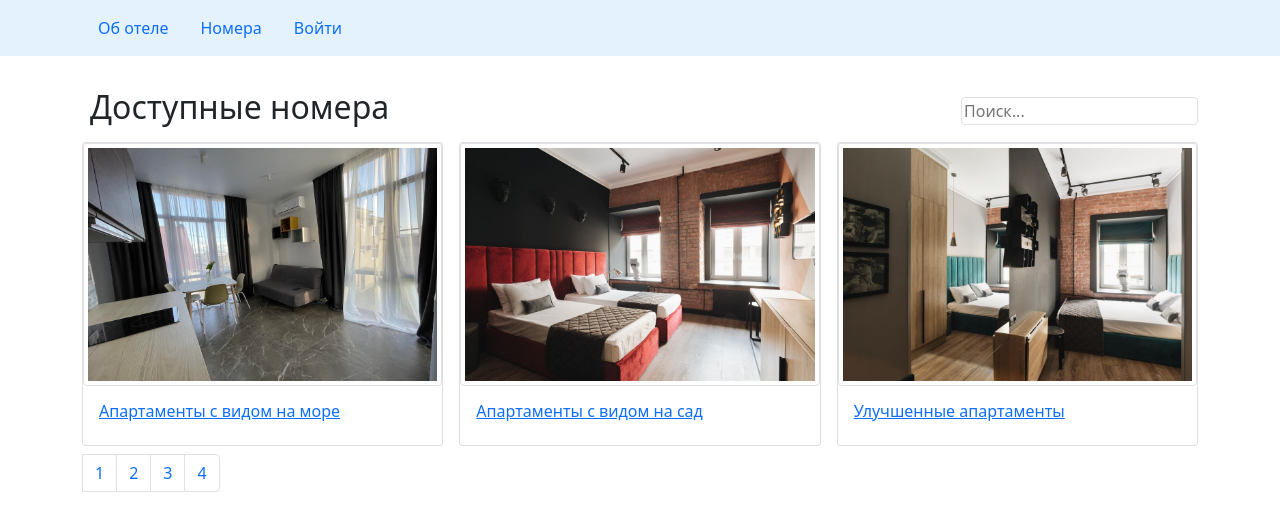
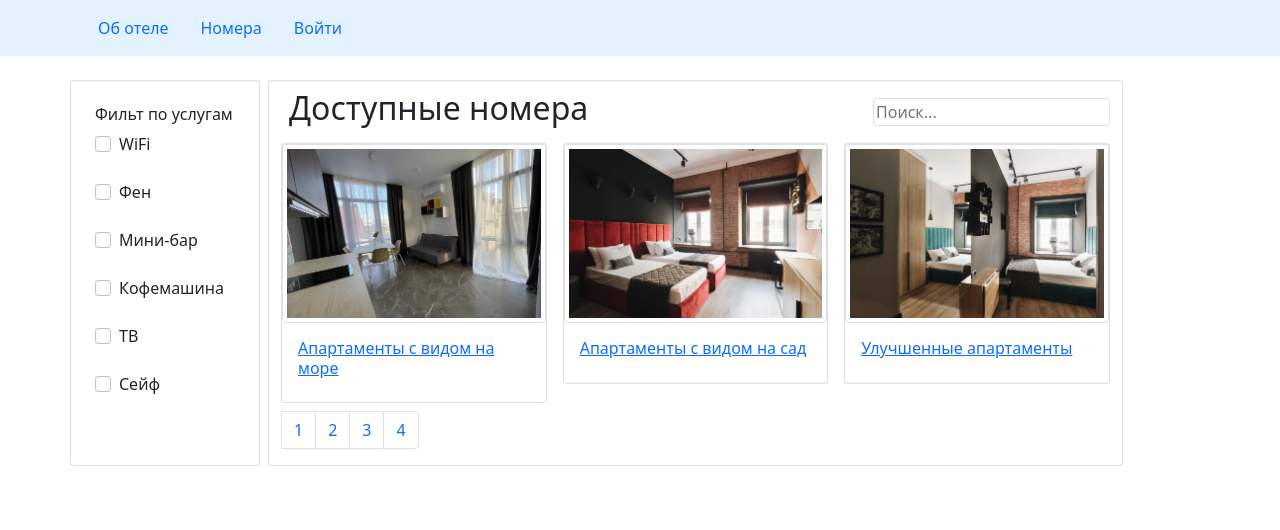
Before and after one commit to AlekseyGurev/best-family-apart, a React (Create React App) app: page /rooms in a window 1280 px wide. Shown: the top 530 px of the page. Built offline with nearby package versions, Linux system fonts and the light colour scheme.

Commit message:
add sort services

```diff
--- a/src/API/fake.api/rooms.api.js
+++ b/src/API/fake.api/rooms.api.js
@@ -45,6 +45,7 @@ const rooms = [
     _id: "1111",
     price: "5000",
     img: img1,
+    reserved: false,
     services: [services.bar, services.coffe, services.hairDryer],
     name: "Апартаменты с видом на море",
     text: "Номер оборудован кухней и обеденной зоной,что оставляет вам право выбора: утонуть в суете и шуме окружающих кафе или насладиться тишиной и уютом, оставшись в апартаментах с бокалом вина и хорошей книгой.Квартира расположена на втором этаже с видом на Олимпийский парк, вход по лестнице.",
@@ -53,6 +54,7 @@ const rooms = [
     _id: "2222",
     price: "4000",
     img: img5,
+    reserved: false,
     services: [
       services.bar,
       services.coffe,
@@ -67,13 +69,13 @@ const rooms = [
     _id: "3333",
     price: "8000",
     img: img7,
+    reserved: false,
     services: [
       services.bar,
       services.coffe,
       services.hairDryer,
       services.wifi,
       services.tv,
-      services.safe,
     ],
     name: "Улучшенные апартаменты",
     text: "Номер оборудован кухней и обеденной зоной,что оставляет вам право выбора: утонуть в суете и шуме окружающих кафе или насладиться тишиной и уютом, оставшись в апартаментах с бокалом вина и хорошей книгой.Квартира расположена на втором этаже с видом на Олимпийский парк, вход по лестнице.",
@@ -82,13 +84,8 @@ const rooms = [
     _id: "4444",
     price: "3000",
     img: img4,
-    services: [
-      services.bar,
-      services.coffe,
-      services.hairDryer,
-      services.wifi,
-      services.tv,
-    ],
+    reserved: false,
+    services: [services.bar, services.coffe, services.wifi, services.tv],
     name: "Одноместный номер",
     text: "Номер оборудован кухней и обеденной зоной,что оставляет вам право выбора: утонуть в суете и шуме окружающих кафе или насладиться тишиной и уютом, оставшись в апартаментах с бокалом вина и хорошей книгой.Квартира расположена на втором этаже с видом на Олимпийский парк, вход по лестнице.",
   },
@@ -96,6 +93,7 @@ const rooms = [
     _id: "5555",
     price: "5000",
     img: img2,
+    reserved: false,
     services: [services.bar, services.coffe, services.hairDryer],
     name: "Апартаменты с видом на море",
     text: "Номер оборудован кухней и обеденной зоной,что оставляет вам право выбора: утонуть в суете и шуме окружающих кафе или насладиться тишиной и уютом, оставшись в апартаментах с бокалом вина и хорошей книгой.Квартира расположена на втором этаже с видом на Олимпийский парк, вход по лестнице.",
@@ -104,13 +102,8 @@ const rooms = [
     _id: "6666",
     price: "4000",
     img: img6,
-    services: [
-      services.bar,
-      services.coffe,
-      services.hairDryer,
-      services.wifi,
-      services.tv,
-    ],
+    reserved: false,
+    services: [services.coffe, services.hairDryer, services.wifi, services.tv],
     name: "Апартаменты с видом на сад",
     text: "Номер оборудован кухней и обеденной зоной,что оставляет вам право выбора: утонуть в суете и шуме окружающих кафе или насладиться тишиной и уютом, оставшись в апартаментах с бокалом вина и хорошей книгой.Квартира расположена на втором этаже с видом на Олимпийский парк, вход по лестнице.",
   },
@@ -118,14 +111,8 @@ const rooms = [
     _id: "7777",
     price: "8000",
     img: img3,
-    services: [
-      services.bar,
-      services.coffe,
-      services.hairDryer,
-      services.wifi,
-      services.tv,
-      services.safe,
-    ],
+    reserved: false,
+    services: [services.bar, services.hairDryer, services.wifi, services.tv],
     name: "Улучшенные апартаменты",
     text: "Номер оборудован кухней и обеденной зоной,что оставляет вам право выбора: утонуть в суете и шуме окружающих кафе или насладиться тишиной и уютом, оставшись в апартаментах с бокалом вина и хорошей книгой.Квартира расположена на втором этаже с видом на Олимпийский парк, вход по лестнице.",
   },
@@ -133,6 +120,7 @@ const rooms = [
     _id: "8888",
     price: "3000",
     img: img8,
+    reserved: false,
     services: [
       services.bar,
       services.coffe,
@@ -147,6 +135,7 @@ const rooms = [
     _id: "9999",
     price: "5000",
     img: img9,
+    reserved: false,
     services: [services.bar, services.coffe, services.hairDryer],
     name: "Апартаменты с видом на море",
     text: "Номер оборудован кухней и обеденной зоной,что оставляет вам право выбора: утонуть в суете и шуме окружающих кафе или насладиться тишиной и уютом, оставшись в апартаментах с бокалом вина и хорошей книгой.Квартира расположена на втором этаже с видом на Олимпийский парк, вход по лестнице.",
@@ -155,12 +144,13 @@ const rooms = [
     _id: "1000",
     price: "4000",
     img: img10,
+    reserved: false,
     services: [
       services.bar,
       services.coffe,
-      services.hairDryer,
       services.wifi,
       services.tv,
+      services.safe,
     ],
     name: "Апартаменты с видом на сад",
     text: "Номер оборудован кухней и обеденной зоной,что оставляет вам право выбора: утонуть в суете и шуме окружающих кафе или насладиться тишиной и уютом, оставшись в апартаментах с бокалом вина и хорошей книгой.Квартира расположена на втором этаже с видом на Олимпийский парк, вход по лестнице.",
@@ -169,10 +159,10 @@ const rooms = [
     _id: "1",
     price: "1100",
     img: img11,
+    reserved: false,
     services: [
       services.bar,
       services.coffe,
-      services.hairDryer,
       services.wifi,
       services.tv,
       services.safe,
@@ -184,6 +174,7 @@ const rooms = [
     _id: "1200",
     price: "3000",
     img: img12,
+    reserved: false,
     services: [
       services.bar,
       services.coffe,
--- a/src/components/common/page/roomsListPage/roomsListPage.jsx
+++ b/src/components/common/page/roomsListPage/roomsListPage.jsx
@@ -6,15 +6,28 @@ import { paginate } from "../../../../utils/paginate";
 import { searchRoomLabel } from "../../../../utils/searchRoomLabel";
 import _ from "lodash";
 import SearchRooms from "../../searchRooms";
+import SortServicesList from "../../ui/sortServicesList/sortServicesList";
 
 const RoomsListPage = () => {
   const pageSize = 3;
   const [currentPage, setCurrentPage] = useState(1);
   const [searchRoom, setSearchRoom] = useState("");
   const [rooms, setRooms] = useState();
+  const [services, setServices] = useState();
   useEffect(() => {
     api.rooms.fetchAll().then((roomsData) => {
       setRooms(roomsData);
+    });
+  }, []);
+
+  useEffect(() => {
+    api.services.fetchAll().then((servicesData) => {
+      setServices(
+        Object.keys(servicesData).map((service) => ({
+          ...servicesData[service],
+          value: false,
+        }))
+      );
     });
   }, []);
 
@@ -22,26 +35,76 @@ const RoomsListPage = () => {
     setCurrentPage(pageIndex);
   };
 
-  if (rooms) {
+  if (rooms && services) {
     const filteredRoom =
       searchRoom !== ""
         ? rooms.filter((room) => searchRoomLabel(room.name, searchRoom))
         : rooms;
-    const count = filteredRoom.length;
+    let filterServicesRoom = [];
+    let filterService = services.filter((service) => service.value === true);
+
+    filteredRoom.forEach((room) => {
+      let roomCount = 0;
+      room.services.forEach((roomService) =>
+        filterService.forEach((service) => {
+          if (roomService.name === service.name) {
+            roomCount++;
+          }
+        })
+      );
+      if (roomCount === filterService.length) {
+        filterServicesRoom.push(room);
+      }
+    });
+
+    const count =
+      filterServicesRoom.length > 0
+        ? filterServicesRoom.length
+        : filteredRoom.length;
     const handleSearch = ({ target }) => {
       clearFilter();
       setSearchRoom(target.value);
     };
-    const roomsCrop = paginate(filteredRoom, currentPage, pageSize);
+    const roomsCrop = paginate(
+      filterServicesRoom.length > 0 ? filterServicesRoom : filteredRoom,
+      currentPage,
+      pageSize
+    );
     const clearFilter = () => {
       setSearchRoom("");
     };
+    const handleServicesSelect = (item) => {
+      setServices(
+        services.map((service) =>
+          service.name === item.name
+            ? { ...service, value: item.value }
+            : service
+        )
+      );
+    };
     return (
       <div className="container">
+        <div class="row">
+          <div class="card col-sm-2 p-2">
+            {services && (
+              <SortServicesList
+                itemSelect={handleServicesSelect}
+                services={services}
+              />
+            )}
+          </div>
+          <div class="card col-sm-9 mx-2">
             <div className="d-flex justify-content-between">
               <h2 className="p-2">Доступные номера</h2>
               <SearchRooms value={searchRoom} handleSearch={handleSearch} />
             </div>
+
+            {filterService.length > filterServicesRoom ? (
+              <div className="p-2">
+                <h4 className="text-danger">Номеров с такими услугами нет</h4>
+              </div>
+            ) : (
+              <div>
                 <div className="row row-cols-1 row-cols-md-3 g-3 mb-2">
                   {roomsCrop.map((room) => (
                     <Rooms
@@ -52,6 +115,7 @@ const RoomsListPage = () => {
                     />
                   ))}
                 </div>
+
                 <div className="d-flex">
                   <Pagination
                     itemsCount={count}
@@ -59,6 +123,10 @@ const RoomsListPage = () => {
                     currentPage={currentPage}
                     onPageChange={handlePageCahge}
                   />
+                </div>
+              </div>
+            )}
+          </div>
         </div>
       </div>
     );
--- /dev/null
+++ b/src/components/common/ui/sortServicesList/sortServicesList.jsx
@@ -0,0 +1,24 @@
+import React from "react";
+import CheckBoxField from "../../form/checkBoxField";
+
+const SortServicesList = ({ itemSelect, services }) => {
+  return (
+    <div className="card-body">
+      <h6 className="card-title">Фильт по услугам</h6>
+      <div>
+        {Object.keys(services).map((service) => (
+          <CheckBoxField
+            key={services[service]._id}
+            name={services[service].name}
+            value={services[service].value}
+            onChange={itemSelect}
+          >
+            {services[service].name}
+          </CheckBoxField>
+        ))}
+      </div>
+    </div>
+  );
+};
+
+export default SortServicesList;
```
Lines whose indentation alone changed are shown as unchanged.
